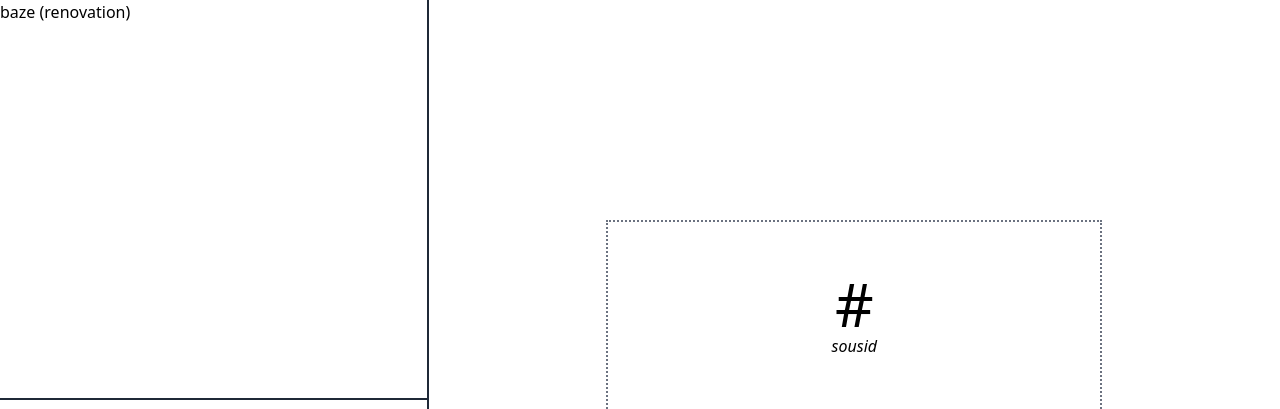
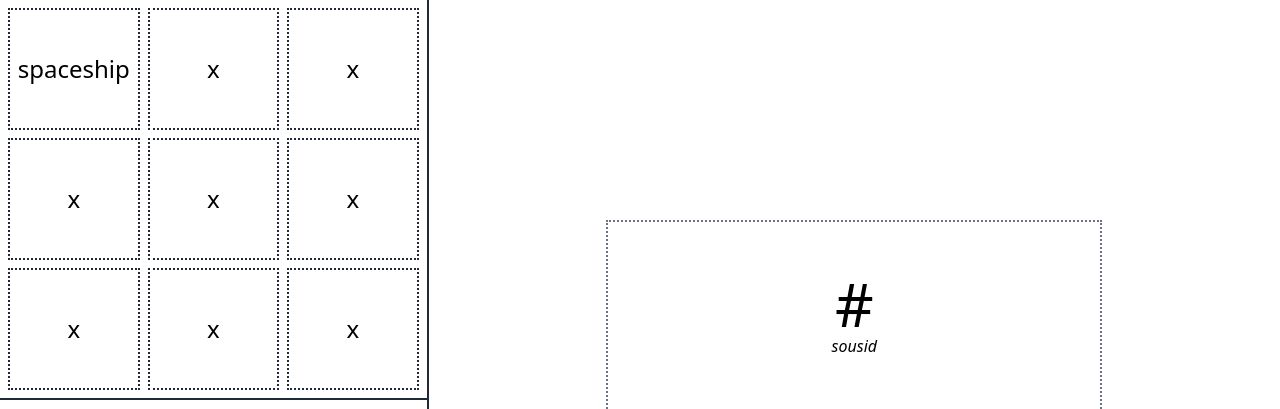
Before and after one commit to madfozjer/mindweb.72, a website: page dist/index.html in a window 1280 px wide. Shown: the top 409 px of the page. Drawn offline with Linux system fonts and the light colour scheme.

Commit message:
developing baze

```diff
--- a/dist/index.html
+++ b/dist/index.html
@@ -56,8 +56,17 @@
                 </div>
             </div>
         </div>
-        <div id="baze" class="row-start-1 standard-border border-b-2">
-            baze (renovation)
+        <div id="baze" class="row-start-1 standard-border border-b-2 grid grid-cols-3 grid-rows-3 p-2 gap-2 text-2xl">
+            <div id="building-1" class="flex border-2 standard-border border-dotted justify-center items-center hover:cursor-pointer" onclick="bazeInfo()">spaceship</div>
+            <div id="building-2" class="flex border-2 standard-border border-dotted justify-center items-center hover:cursor-pointer" onclick="bazeInfo()">x</div>
+            <div id="building-3" class="flex border-2 standard-border border-dotted justify-center items-center hover:cursor-pointer" onclick="bazeInfo()">x</div>
+            <div id="building-4" class="flex border-2 standard-border border-dotted justify-center items-center hover:cursor-pointer" onclick="bazeInfo()">x</div>
+            <div id="building-5" class="flex border-2 standard-border border-dotted justify-center items-center hover:cursor-pointer" onclick="bazeInfo()">x</div>
+            <div id="building-6" class="flex border-2 standard-border border-dotted justify-center items-center hover:cursor-pointer" onclick="bazeInfo()">x</div>
+            <div id="building-7" class="flex border-2 standard-border border-dotted justify-center items-center hover:cursor-pointer" onclick="bazeInfo()">x</div>
+            <div id="building-8" class="flex border-2 standard-border border-dotted justify-center items-center hover:cursor-pointer" onclick="bazeInfo()">x</div>
+            <div id="building-9" class="flex border-2 standard-border border-dotted justify-center items-center hover:cursor-pointer" onclick="bazeInfo()">x</div>
+            <div id="baze-infobox" class="fixed border-2 standard-border hidden">text</div>
         </div>
         <div id="charlist" class="flex flex-col col-start-1 justify-end row-span-1 col-span-1 mb-6 gap-6 standard-border">
             <div id="genes" class="grid grid-cols-6 ml-8 mr-8 text-4xl gap-6">
--- a/dist/scripts.js
+++ b/dist/scripts.js
@@ -34,6 +34,7 @@ var charlistDescription;
 var charlistItems = []; //moves ui
 var charlistGuns = [];
 var moveSlots = [];
+var bazeInfobox;
 
 /*current state*/
 var diffuclty = 10;
@@ -55,6 +56,7 @@ window.onload = function() {
   encounterHUD.image = document.getElementById("encounter-pfp");
   encounterHUD.name = document.getElementById("encounter-name");
   charlistDescription = document.getElementById("info");
+  bazeInfobox = document.getElementById("baze-infobox");
   currentEncounter = encounterList[encounterID];
   encounterID += 1;
   currentEncounter.hp = currentEncounter.hpmodifier * diffuclty;
@@ -319,6 +321,10 @@ function selectAnimation(item, action) {  //optimize + more select animations
   }
 }
 
+function bazeInfo() {
+  bazeInfobox.classList.toggle("hidden");
+}
+
 /*genes*/
 function genetics(gene, stage) { //automatic genes
   if (stage == "pre") {
```
Also changed, not shown: dist/style.css.
